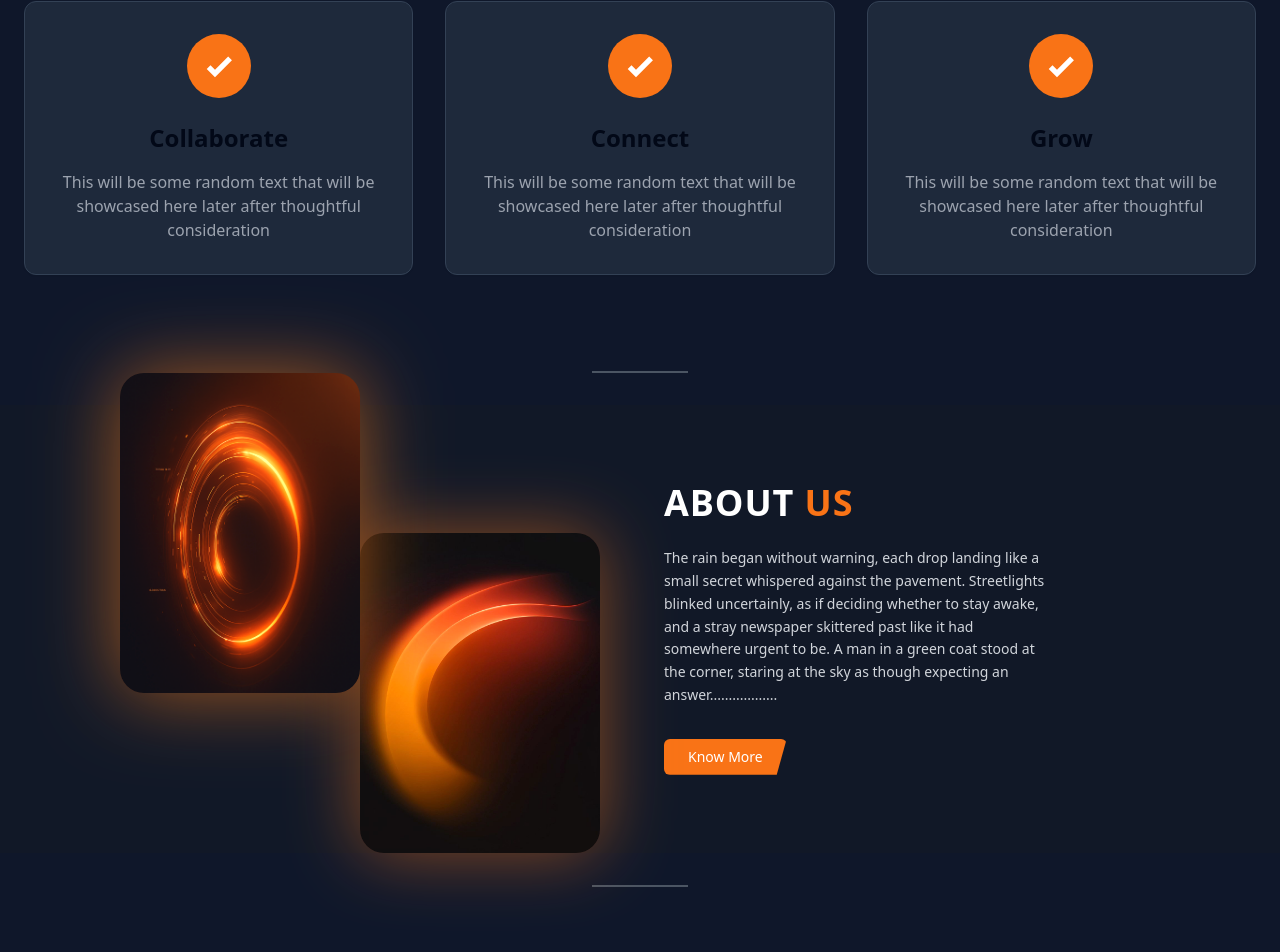
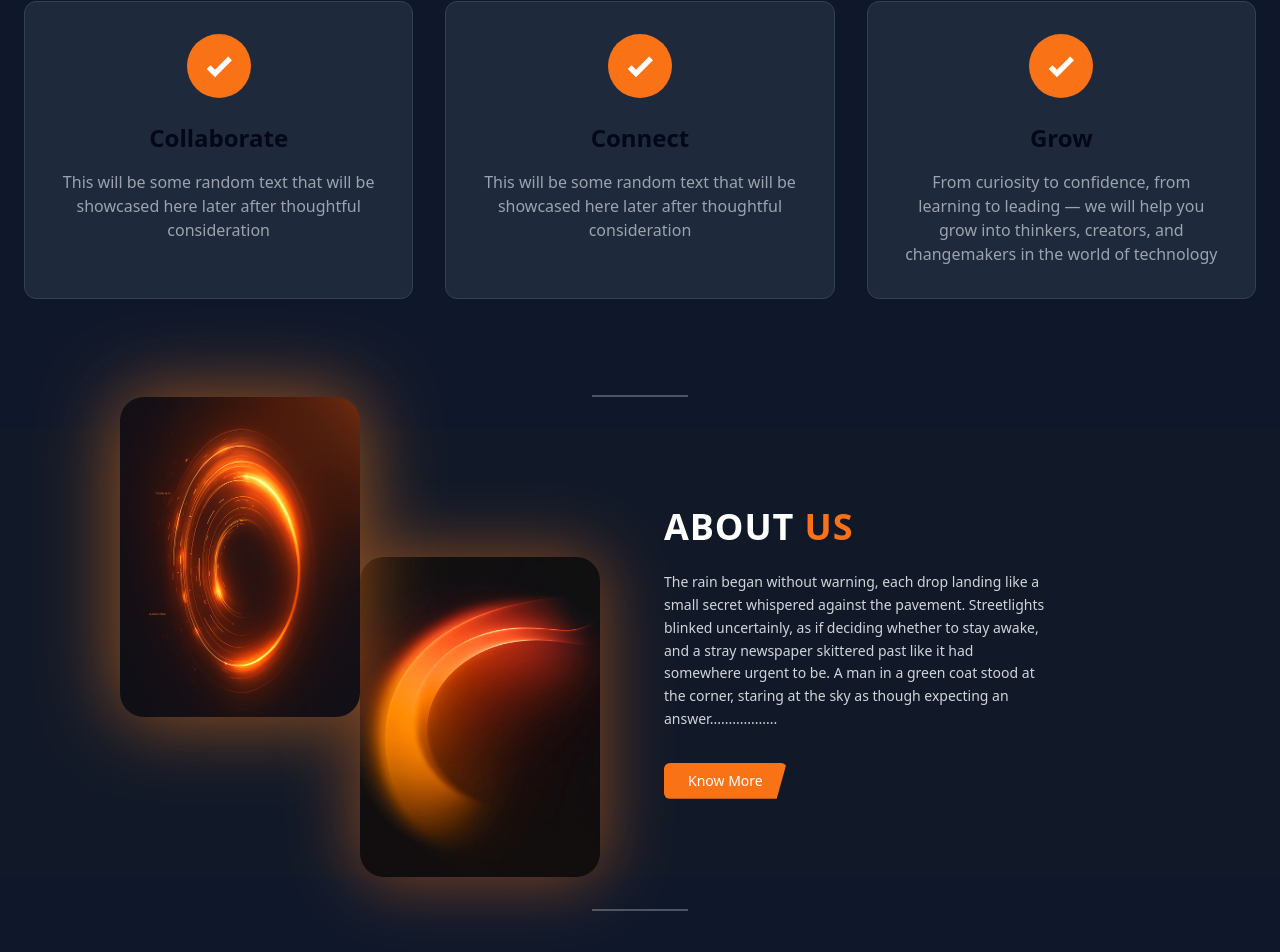
Before and after one commit to Harshvardhan9560/technovation, a React (Vite) app in the folder CLIENT/: page / in a window 1280 px wide. Shown: the part 2504-3456 px from the top of the page. Built offline with nearby package versions, Linux system fonts and the light colour scheme.

Commit message:
grow change

```diff
--- a/CLIENT/src/App.jsx
+++ b/CLIENT/src/App.jsx
@@ -111,7 +111,7 @@ function App() {
                 {
                   title: "Grow",
                   description:
-                    "This will be some random text that will be showcased here later after thoughtful consideration",
+                    "From curiosity to confidence, from learning to leading — we will help you grow into thinkers, creators, and changemakers in the world of technology",
                 },
               ].map((item, index) => (
                 <Card key={index} className="bg-slate-800 border-slate-700 p-8 text-center">
```
